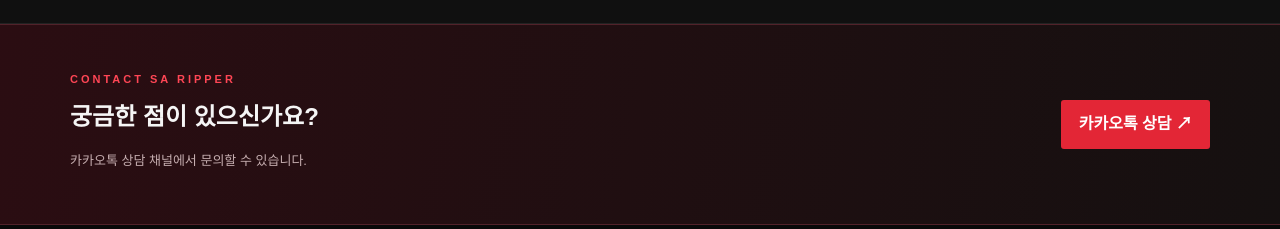
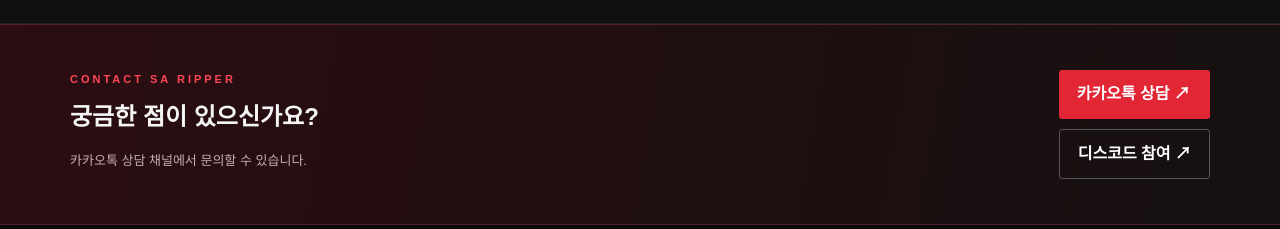
Before and after one commit to Ripper12-bot/sa-ripper, a Next.js app: page / in a window 1280 px wide. Shown: the part 4467-4696 px from the top of the page. Built offline with nearby package versions, Linux system fonts and the light colour scheme; no server answers; the database is empty.

Commit message:
Update Site.tsx

```diff
--- a/components/Site.tsx
+++ b/components/Site.tsx
@@ -498,7 +498,14 @@ async function submit(e:React.FormEvent) {
           <h2>궁금한 점이 있으신가요?</h2>
           <p>카카오톡 상담 채널에서 문의할 수 있습니다.</p>
         </div>
-        <a className="btn" href={kakao} target="_blank" rel="noreferrer">카카오톡 상담 ↗</a>
+       <div style={{display:"flex",flexDirection:"column",gap:"10px"}}>
+  <a className="btn" href={kakao} target="_blank" rel="noreferrer">
+    카카오톡 상담 ↗
+  </a>
+  <a className="btn ghost" href="https://discord.gg/V8uzyT9zW" target="_blank" rel="noreferrer">
+    디스코드 참여 ↗
+  </a>
+</div>
       </div>
     </section>
 
```
